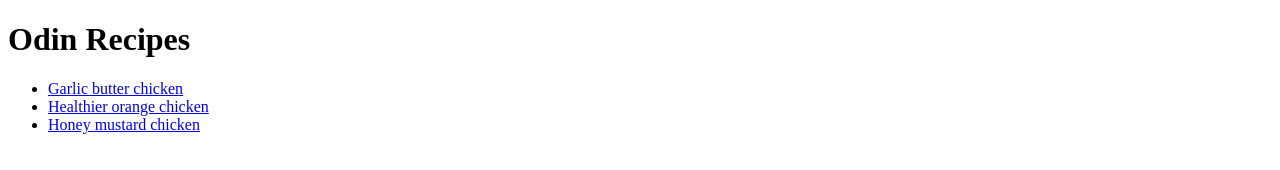
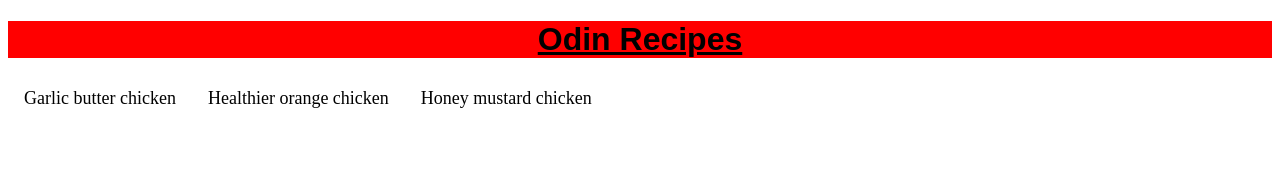
Before and after one commit to firbe/odin-recipes, a plain HTML site: page index.html in a window 1280 px wide. Drawn offline with Linux system fonts and the light colour scheme.

Commit message:
Added css

```diff
--- a/index.html
+++ b/index.html
@@ -4,15 +4,14 @@
     <meta charset="UTF-8">
     <meta http-equiv="X-UA-Compatible" content="IE=edge">
     <meta name="viewport" content="width=device-width, initial-scale=1.0">
+    <link rel="stylesheet" href="styles.css">
     <title>My webpage</title>
+<link rel="icon" href="./icon.png">
 </head>
 <body>
     <h1>Odin Recipes</h1>
-    <ul>
-        <li><a href="./recipes/garlic-butter-chicken/garlic-butter-chicken.html">Garlic butter chicken</a></li>
-        <li><a href="./recipes/healthier-orange-chicken/healthier-orange-chicken.html">Healthier orange chicken</a></li>
-        <li><a href="./recipes/honey-mustard-chicken/honey-mustard-chicken.html">Honey mustard chicken</a></li>
-    </ul>
-
+            <a class="garlic-butter-chicken" href="./recipes/garlic-butter-chicken/garlic-butter-chicken.html" title="Garlic Butter Chicken">Garlic butter chicken</a>
+            <a class="healthier-orange-chicken" href="./recipes/healthier-orange-chicken/healthier-orange-chicken.html" title="healthier Orange Chicken">Healthier orange chicken</a>
+            <a class="honey-mustard-chicken" href="./recipes/honey-mustard-chicken/honey-mustard-chicken.html" title="Honey Mustard Chicken">Honey mustard chicken</a>
 </body>
 </html>
--- /dev/null
+++ b/styles.css
@@ -0,0 +1,45 @@
+h1{
+text-align: center;
+text-decoration: underline;
+color: black;
+background-color: red;
+font-family: Arial, Helvetica, sans-serif;
+}
+
+.garlic-butter-chicken, .healthier-orange-chicken, .honey-mustard-chicken {
+    white-space: normal;
+    text-align: center;
+    font-size: large;
+}
+
+.garlic-butter-chicken, .healthier-orange-chicken, .honey-mustard-chicken {
+    padding: 8px 16px;
+    float: left;
+    width: auto;
+    border: none;
+    display: block;
+    outline: 0;
+}
+
+.garlic-butter-chicken, .healthier-orange-chicken, .honey-mustard-chicken {
+    -webkit-touch-callout: none;
+    -webkit-user-select: none;
+    -khtml-user-select: none;
+    -moz-user-select: none;
+    -ms-user-select: none;
+    user-select: none;
+}
+
+.garlic-butter-chicken, .healthier-orange-chicken, .honey-mustard-chicken {
+    border: none;
+    display: inline-block;
+    padding: 8px 16px;
+    vertical-align: middle;
+    overflow: hidden;
+    text-decoration: none;
+    color: inherit;
+    background-color: inherit;
+    text-align: center;
+    cursor: pointer;
+    white-space: nowrap;
+}
```
Also changed, not shown: recipes/garlic-butter-chicken/garlic-butter-chicken.html (+1 -0 lines), recipes/healthier-orange-chicken/healthier-orange-chicken.html (+1 -0 lines), recipes/honey-mustard-chicken/honey-mustard-chicken.html (+1 -0 lines), icon.png (added).
